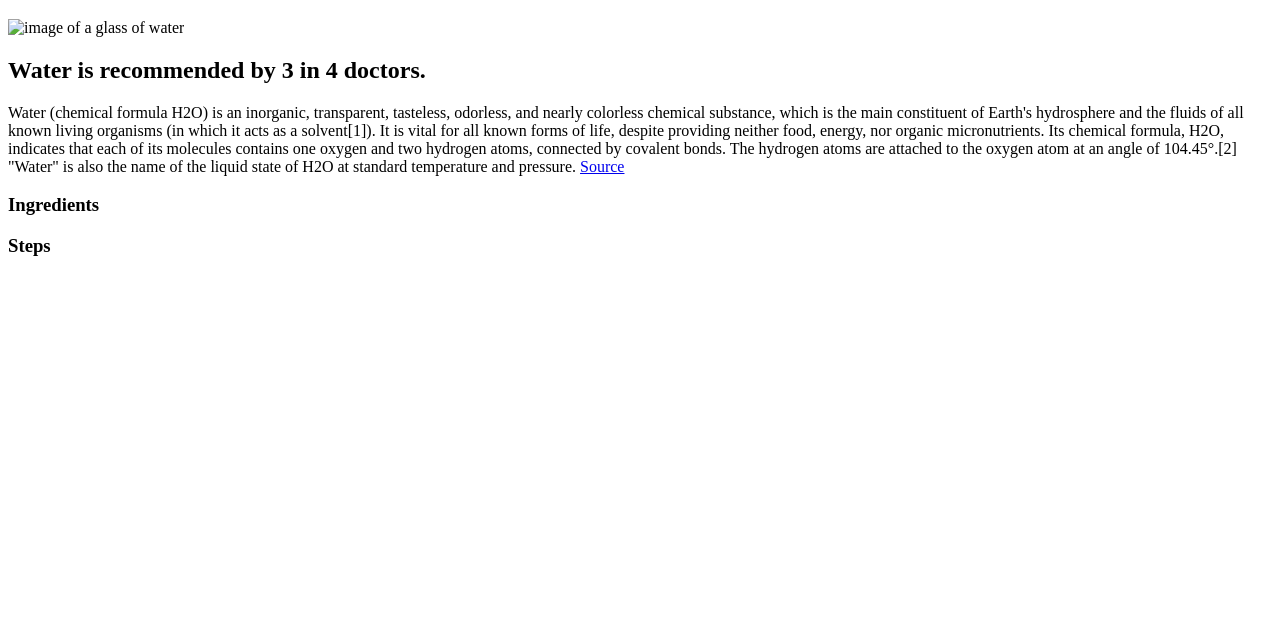
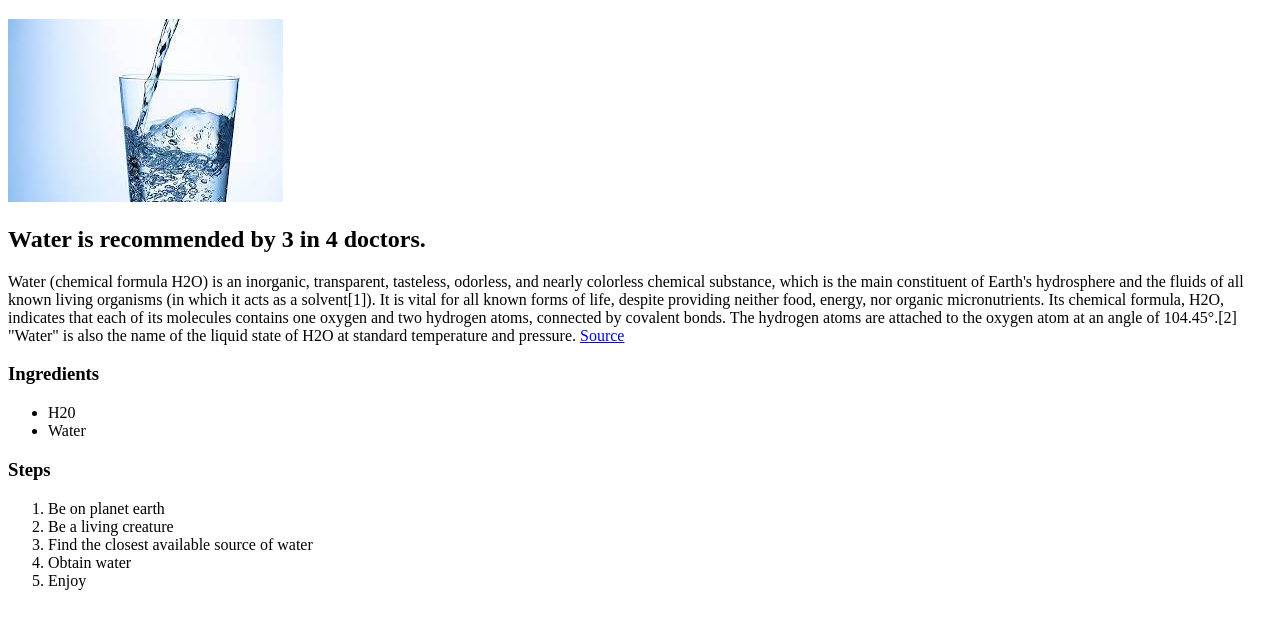
Before and after one commit to JaysonSanonGit/odin-recipes, a plain HTML site: page recipes/water.html in a window 1280 px wide. Shown: the part 61-690 px from the top of the page. Drawn offline with Linux system fonts and the light colour scheme.

Commit message:
Finished water.html

```diff
--- a/recipes/water.html
+++ b/recipes/water.html
@@ -9,7 +9,7 @@
 </head>
 <body>
     <h1>Orgainic Water</h1>
-    <img src="../recipes/water.html" alt="image of a glass of water">
+    <img src="../images/water.jpeg" alt="image of a glass of water">
     <h2>Water is recommended by 3 in 4 doctors. </h2>
 
     <p>Water (chemical formula H2O) is an inorganic,
@@ -29,6 +29,18 @@
         "https://en.wikipedia.org/wiki/Water">Source</a></p>
 
         <h3>Ingredients</h3>
+        <ul>
+            <li>H20</li>
+            <li>Water</li>
+        </ul>
+
         <h3>Steps</h3>
+        <ol>
+            <li>Be on planet earth</li>
+            <li>Be a living creature</li>
+            <li>Find the closest available source of water</li>
+            <Li>Obtain water</Li>
+            <li>Enjoy</li>
+        </ol>
 </body>
 </html>
```
